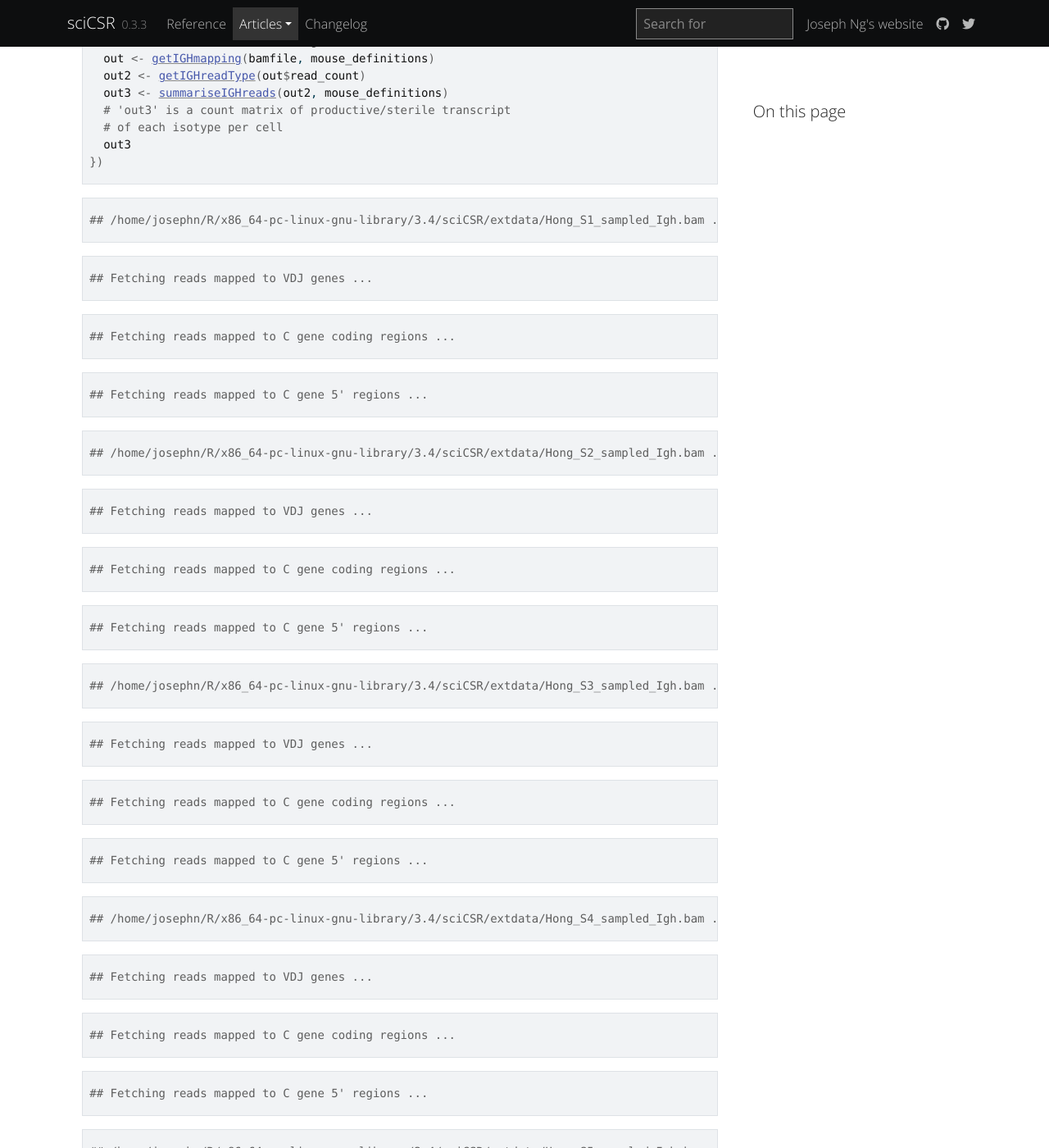
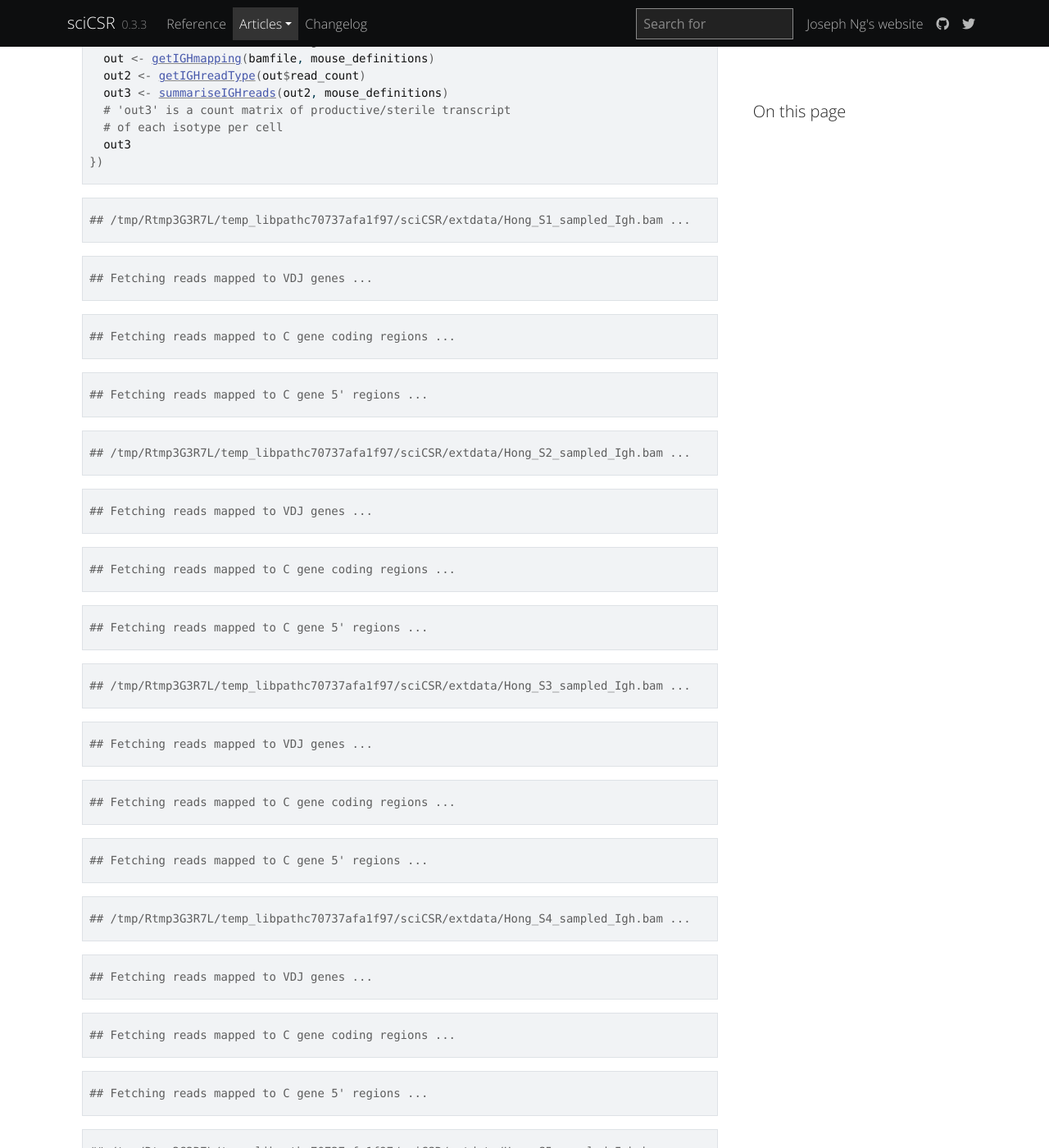
Before and after one commit to josef0731/josef0731.github.io, a Jekyll site: the page docs/sciCSR/articles/csr.html, which Jekyll copies as it is, in a window 1280 px wide and 1400 px high, scrolled down 4788 px. Shown: the whole window at 82% size. Built offline with Jekyll 4.4.1, drawn with Linux system fonts in a browser that asks for light colours; nearby versions of some CDN libraries; some web fonts are replaced; formulas are drawn with MathJax 3; comment, search, counter and statistics services are not loaded; some of the changed text lies outside the part shown.

Commit message:
update sciCSR documentation

```diff
--- a/docs/sciCSR/articles/csr.html
+++ b/docs/sciCSR/articles/csr.html
@@ -297,23 +297,23 @@ pre-processing pipeline (e.g. cellranger from 10X).</p>
 <span>  <span class="co"># of each isotype per cell</span></span>
 <span>  <span class="va">out3</span>  </span>
 <span><span class="op">}</span><span class="op">)</span></span></code></pre></div>
-<pre><code><span><span class="co">## /home/josephn/R/x86_64-pc-linux-gnu-library/3.4/sciCSR/extdata/Hong_S1_sampled_Igh.bam ...</span></span></code></pre>
+<pre><code><span><span class="co">## /tmp/Rtmp3G3R7L/temp_libpathc70737afa1f97/sciCSR/extdata/Hong_S1_sampled_Igh.bam ...</span></span></code></pre>
 <pre><code><span><span class="co">## Fetching reads mapped to VDJ genes ...</span></span></code></pre>
 <pre><code><span><span class="co">## Fetching reads mapped to C gene coding regions ...</span></span></code></pre>
 <pre><code><span><span class="co">## Fetching reads mapped to C gene 5' regions ...</span></span></code></pre>
-<pre><code><span><span class="co">## /home/josephn/R/x86_64-pc-linux-gnu-library/3.4/sciCSR/extdata/Hong_S2_sampled_Igh.bam ...</span></span></code></pre>
+<pre><code><span><span class="co">## /tmp/Rtmp3G3R7L/temp_libpathc70737afa1f97/sciCSR/extdata/Hong_S2_sampled_Igh.bam ...</span></span></code></pre>
 <pre><code><span><span class="co">## Fetching reads mapped to VDJ genes ...</span></span></code></pre>
 <pre><code><span><span class="co">## Fetching reads mapped to C gene coding regions ...</span></span></code></pre>
 <pre><code><span><span class="co">## Fetching reads mapped to C gene 5' regions ...</span></span></code></pre>
-<pre><code><span><span class="co">## /home/josephn/R/x86_64-pc-linux-gnu-library/3.4/sciCSR/extdata/Hong_S3_sampled_Igh.bam ...</span></span></code></pre>
+<pre><code><span><span class="co">## /tmp/Rtmp3G3R7L/temp_libpathc70737afa1f97/sciCSR/extdata/Hong_S3_sampled_Igh.bam ...</span></span></code></pre>
 <pre><code><span><span class="co">## Fetching reads mapped to VDJ genes ...</span></span></code></pre>
 <pre><code><span><span class="co">## Fetching reads mapped to C gene coding regions ...</span></span></code></pre>
 <pre><code><span><span class="co">## Fetching reads mapped to C gene 5' regions ...</span></span></code></pre>
-<pre><code><span><span class="co">## /home/josephn/R/x86_64-pc-linux-gnu-library/3.4/sciCSR/extdata/Hong_S4_sampled_Igh.bam ...</span></span></code></pre>
+<pre><code><span><span class="co">## /tmp/Rtmp3G3R7L/temp_libpathc70737afa1f97/sciCSR/extdata/Hong_S4_sampled_Igh.bam ...</span></span></code></pre>
 <pre><code><span><span class="co">## Fetching reads mapped to VDJ genes ...</span></span></code></pre>
 <pre><code><span><span class="co">## Fetching reads mapped to C gene coding regions ...</span></span></code></pre>
 <pre><code><span><span class="co">## Fetching reads mapped to C gene 5' regions ...</span></span></code></pre>
-<pre><code><span><span class="co">## /home/josephn/R/x86_64-pc-linux-gnu-library/3.4/sciCSR/extdata/Hong_S5_sampled_Igh.bam ...</span></span></code></pre>
+<pre><code><span><span class="co">## /tmp/Rtmp3G3R7L/temp_libpathc70737afa1f97/sciCSR/extdata/Hong_S5_sampled_Igh.bam ...</span></span></code></pre>
 <pre><code><span><span class="co">## Fetching reads mapped to VDJ genes ...</span></span></code></pre>
 <pre><code><span><span class="co">## Fetching reads mapped to C gene coding regions ...</span></span></code></pre>
 <pre><code><span><span class="co">## Fetching reads mapped to C gene 5' regions ...</span></span></code></pre>
--- a/docs/sciCSR/news/index.html
+++ b/docs/sciCSR/news/index.html
@@ -66,6 +66,7 @@
     <div class="section level2">
 <h2 class="pkg-version" data-toc-text="0.3.3" id="scicsr-033-sep-3-2025">sciCSR 0.3.3 (Sep 3, 2025)<a class="anchor" aria-label="anchor" href="#scicsr-033-sep-3-2025"></a></h2>
 <ul><li>Fixed problem in <code>getIGHmapping</code> returning errors when no intronic reads could be found in the supplied BAM file. Now the <code>junction_reads</code> slot of the output of <code>getIGHmapping</code> will be NULL if this is the case.</li>
+<li>Fixed problem in <code>mergeIgHCountsToSeurat</code> for discrepancies between cell barcodes in Seurat object and sterile/productive transcript count matrix.</li>
 </ul></div>
     <div class="section level2">
 <h2 class="pkg-version" data-toc-text="0.3.2" id="scicsr-032-jul-11-2024">sciCSR 0.3.2 (Jul 11, 2024)<a class="anchor" aria-label="anchor" href="#scicsr-032-jul-11-2024"></a></h2>
--- a/docs/sciCSR/pkgdown.yml
+++ b/docs/sciCSR/pkgdown.yml
@@ -4,7 +4,7 @@ pkgdown_sha: ~
 articles:
   comparison: comparison.html
   csr: csr.html
-last_built: 2025-09-03T12:40Z
+last_built: 2025-09-03T16:44Z
 urls:
   reference: https://http://josephng-bio.org/sciCSR/reference
   article: https://http://josephng-bio.org/sciCSR/articles
```
Also changed, not shown: docs/sciCSR/search.json.
